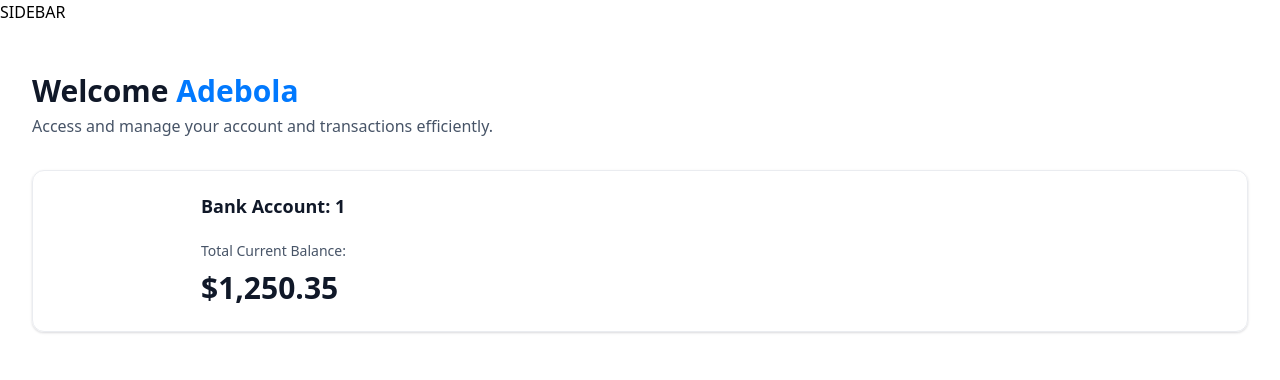
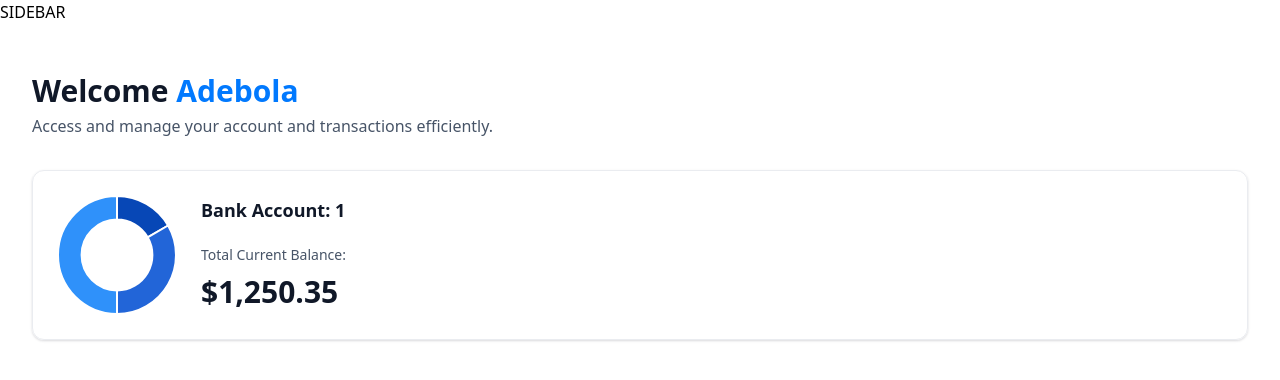
Before and after one commit to techbola/banking-app-nextjs, a Next.js app: page / in a window 1280 px wide. Shown: the top 380 px of the page. Built offline with nearby package versions, Linux system fonts and the light colour scheme.

Commit message:
add doughnut chart

```diff
--- a/components/AnimatedCounter.tsx
+++ b/components/AnimatedCounter.tsx
@@ -4,9 +4,9 @@
 
 const AnimatedCounter = ({ amount }: { amount: number }) => {
   return (
-    <span className="w-full">
+    <div className="w-full">
       <CountUp end={amount} decimals={2} decimal="." prefix="$" />
-    </span>
+    </div>
   );
 };
 
--- /dev/null
+++ b/components/DoughnutChart.tsx
@@ -0,0 +1,35 @@
+"use client";
+
+import { Chart as ChartJS, ArcElement, Legend, Tooltip } from "chart.js";
+import { Doughnut } from "react-chartjs-2";
+
+ChartJS.register(ArcElement, Tooltip, Legend);
+
+const DoughnutChart = ({ accounts }: DoughnutChartProps) => {
+  const data = {
+    datasets: [
+      {
+        label: "Banks",
+        data: [1250, 2500, 3750],
+        backgroundColor: ["#0747b6", "#2265d8", "#2f91fa"],
+      },
+    ],
+    labels: ["Bank 1", "Bank 2", "Bank 3"],
+  };
+
+  return (
+    <Doughnut
+      data={data}
+      options={{
+        cutout: "60%",
+        plugins: {
+          legend: {
+            display: false,
+          },
+        },
+      }}
+    />
+  );
+};
+
+export default DoughnutChart;
--- a/components/TotalBalanceBox.tsx
+++ b/components/TotalBalanceBox.tsx
@@ -1,6 +1,7 @@
 import { formatAmount } from "@/lib/utils";
 import React from "react";
 import AnimatedCounter from "./AnimatedCounter";
+import DoughnutChart from "./DoughnutChart";
 
 const TotalBalanceBox = ({
   accounts = [],
@@ -9,7 +10,9 @@
 }: TotalBalanceBoxProps) => {
   return (
     <section className="total-balance">
-      <div className="total-balance-chart">{/* Doughnut chart */}</div>
+      <div className="total-balance-chart">
+        <DoughnutChart accounts={accounts} />
+      </div>
 
       <div className="flex flex-col gap-6">
         <h2 className="header-2">
@@ -18,9 +21,9 @@
 
         <div className="flex flex-col gap-2">
           <p className="total-balance-label">Total Current Balance:</p>
-          <p className="total-balance-amount flex-center gap-2">
+          <div className="total-balance-amount flex-center gap-2">
             <AnimatedCounter amount={totalCurrentBalance} />
-          </p>
+          </div>
         </div>
       </div>
     </section>
--- a/package.json
+++ b/package.json
@@ -10,12 +10,14 @@
   },
   "dependencies": {
     "@radix-ui/react-slot": "^1.1.0",
+    "chart.js": "^4.4.6",
     "class-variance-authority": "^0.7.0",
     "clsx": "^2.1.1",
     "lucide-react": "^0.454.0",
     "next": "14.2.16",
     "query-string": "^9.1.1",
     "react": "^18",
+    "react-chartjs-2": "^5.2.0",
     "react-countup": "^6.5.3",
     "react-dom": "^18",
     "tailwind-merge": "^2.5.4",
```
Also changed, not shown: 1 other file (tests, documents, lock files or other folders).
